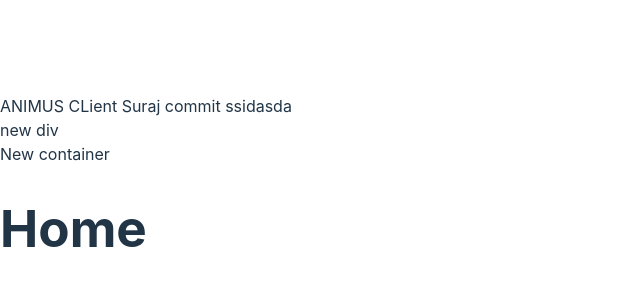
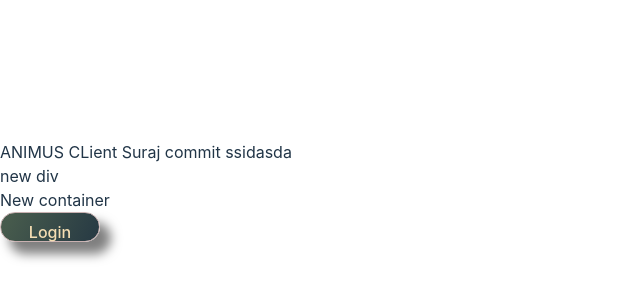
Before and after one commit to Danilka-Akarawita/ANIMUS, a React (Vite) app in the folder client/ANIMUS/: page / in a window 1280 px wide. Shown: the part 208-508 px from the top of the page, without its empty margins (0-640 px from the left). Built offline with nearby package versions, Linux system fonts and the light colour scheme.

Commit message:
danilka-loginbtn-component

```diff
--- /dev/null
+++ b/client/ANIMUS/src/components/Loginbtn.css
@@ -0,0 +1,19 @@
+#loginbtn{
+    box-sizing: border-box;
+    position: relative;
+    width: 100px;
+    height: 30px;
+
+
+ color: wheat;
+/* backColor */
+
+background: linear-gradient(116.02deg, rgba(32, 56, 39, 0.828) 10.89%, rgba(18, 39, 48, 0.9) 91.82%);
+/* strike */
+
+border: 1px solid #C9B1B1;
+/* newShadow */
+
+box-shadow: 10px 11px 11px 1px rgba(0, 0, 0, 0.5);
+border-radius: 40px;
+}
--- /dev/null
+++ b/client/ANIMUS/src/components/Loginbtn.jsx
@@ -0,0 +1,8 @@
+import React from 'react'
+import './Loginbtn.css'
+
+export default function Loginbtn(props) {
+  return (
+    <button id='loginbtn'>{props.name}</button>
+  )
+}
--- a/client/ANIMUS/src/home-page/Home.jsx
+++ b/client/ANIMUS/src/home-page/Home.jsx
@@ -1,9 +1,13 @@
 import React from "react";
+import Loginbtn from "../components/Loginbtn";
+
 
 const Home = (props) => {
   return (
     <div>
-      <h1>Home</h1>
+
+      <Loginbtn name="Login"/>
+
     </div>
   );
 };
```
Also changed, not shown: client/ANIMUS/src/App.jsx (line endings or trailing spaces).
